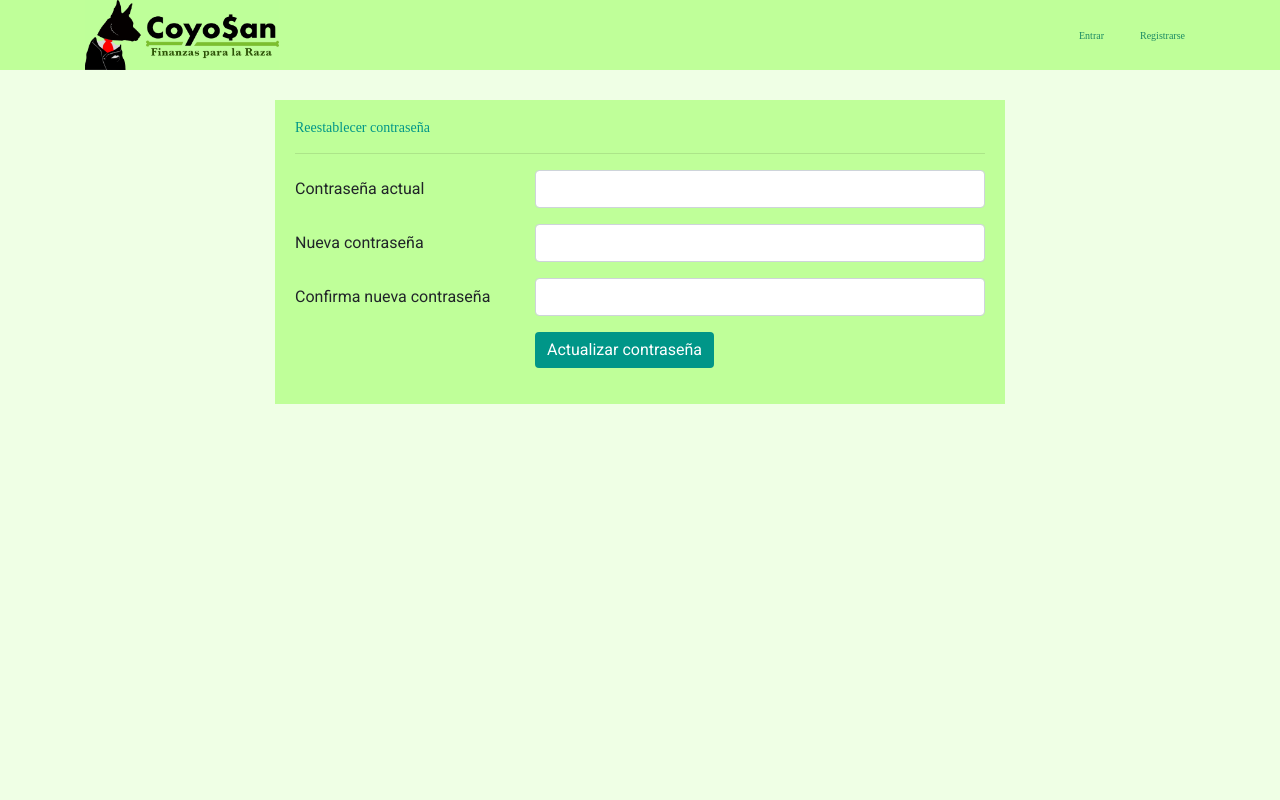
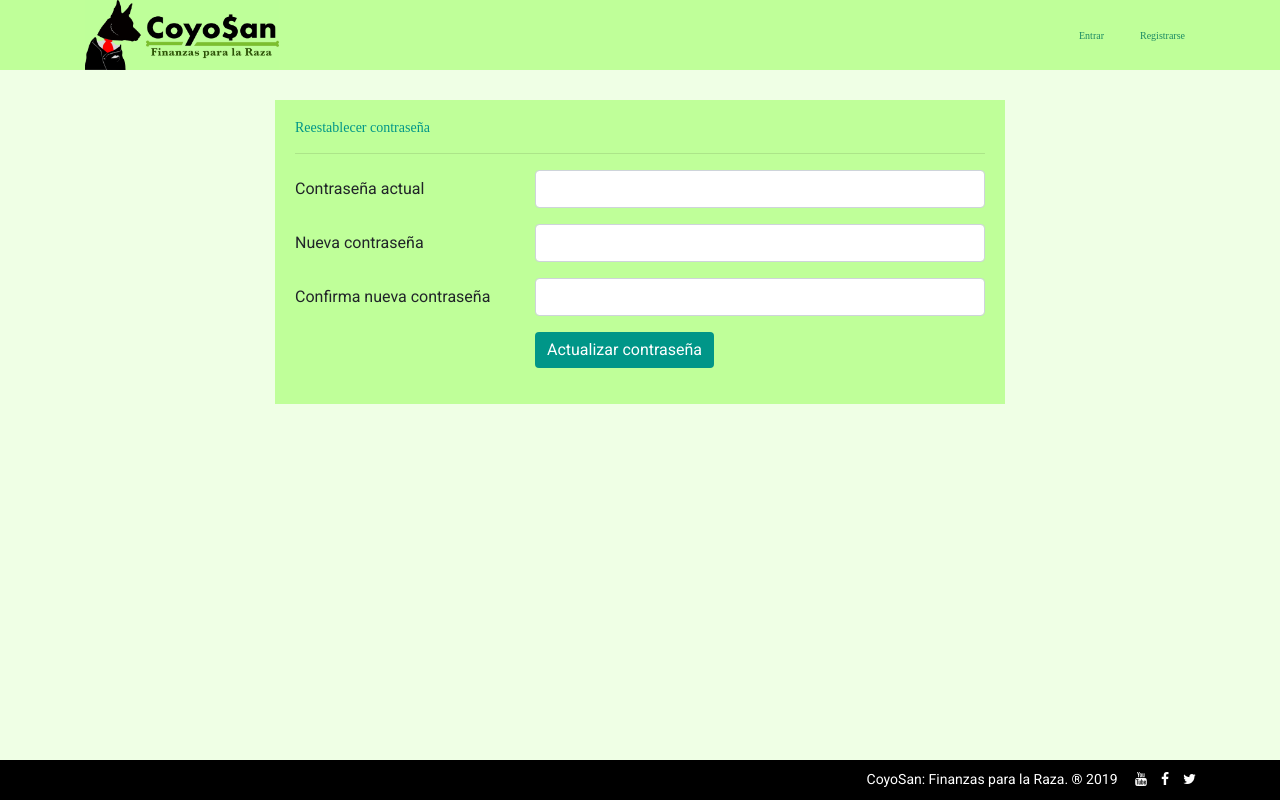
Before and after one commit to MonniSan/CoyoSanFront, a React (Create React App) app: page /password in a window 1280 px wide. Built offline with nearby package versions, Linux system fonts and the light colour scheme.

Commit message:
footer added

```diff
--- a/public/index.html
+++ b/public/index.html
@@ -1,5 +1,5 @@
 <!DOCTYPE html>
-<html lang="en">
+<html lang="en" style="position:relative; min-height: 100%;">
   <head>
     <meta charset="utf-8" />
     <link rel="shortcut icon" href="%PUBLIC_URL%/favicon.ico" />
@@ -11,6 +11,7 @@
     -->
     <link rel="manifest" href="%PUBLIC_URL%/manifest.json" />
     <link rel="stylesheet" href="https://stackpath.bootstrapcdn.com/bootstrap/4.3.1/css/bootstrap.min.css">
+    <link href="https://maxcdn.bootstrapcdn.com/font-awesome/4.7.0/css/font-awesome.min.css" rel="stylesheet">
     <!--
       Notice the use of %PUBLIC_URL% in the tags above.
       It will be replaced with the URL of the `public` folder during the build.
@@ -22,7 +23,7 @@
     -->
     <title>CoyoSan</title>
   </head>
-  <body style="background-color: #EFFFE5">
+  <body style="background-color: #EFFFE5; margin-bottom: 40px">
     <noscript>You need to enable JavaScript to run this app.</noscript>
     <div id="root"></div>
     <!--
--- /dev/null
+++ b/src/components/Footer.css
@@ -0,0 +1,10 @@
+.footer {
+    position: absolute;
+    bottom: 0;
+    width: 100%;
+    height: 40px;
+    line-height: 1;
+    background-color: black;
+    color: #fff;
+    font-size: 14px
+}
--- /dev/null
+++ b/src/components/Footer.jsx
@@ -0,0 +1,19 @@
+import React from "react";
+import '../components/Footer.css'
+
+const Footer = props => (
+    <div class="footer">
+        <div class="container">
+            <div class="row justify-content-end text-right">
+                <div col-md-12 style= {{ paddingTop:"12px"}}>CoyoSan: Finanzas para la Raza. &reg; 2019 &emsp;
+                <i class="fa fa-youtube fa-4"></i>&emsp;
+                <i class="fa fa-facebook fa-4"></i>&emsp;
+                <i class="fa fa-twitter fa-4"></i>&emsp;
+                </div>
+
+            </div>
+        </div >
+    </div >
+)
+
+export default Footer
--- a/src/index.js
+++ b/src/index.js
@@ -2,6 +2,7 @@ import React from 'react';
 import ReactDOM from 'react-dom';
 import './index.css';
 import Header from './components/Header';
+import Footer from './components/Footer';
 import Home from './views/home';
 import Login from './views/login';
 import Signup from './views/signup';
@@ -25,6 +26,7 @@ ReactDOM.render(
                 <h1>Error 404</h1>
             </Route>
         </Switch>
+        <Footer/>
     </Router>,
     document.getElementById('root')
 );
```
